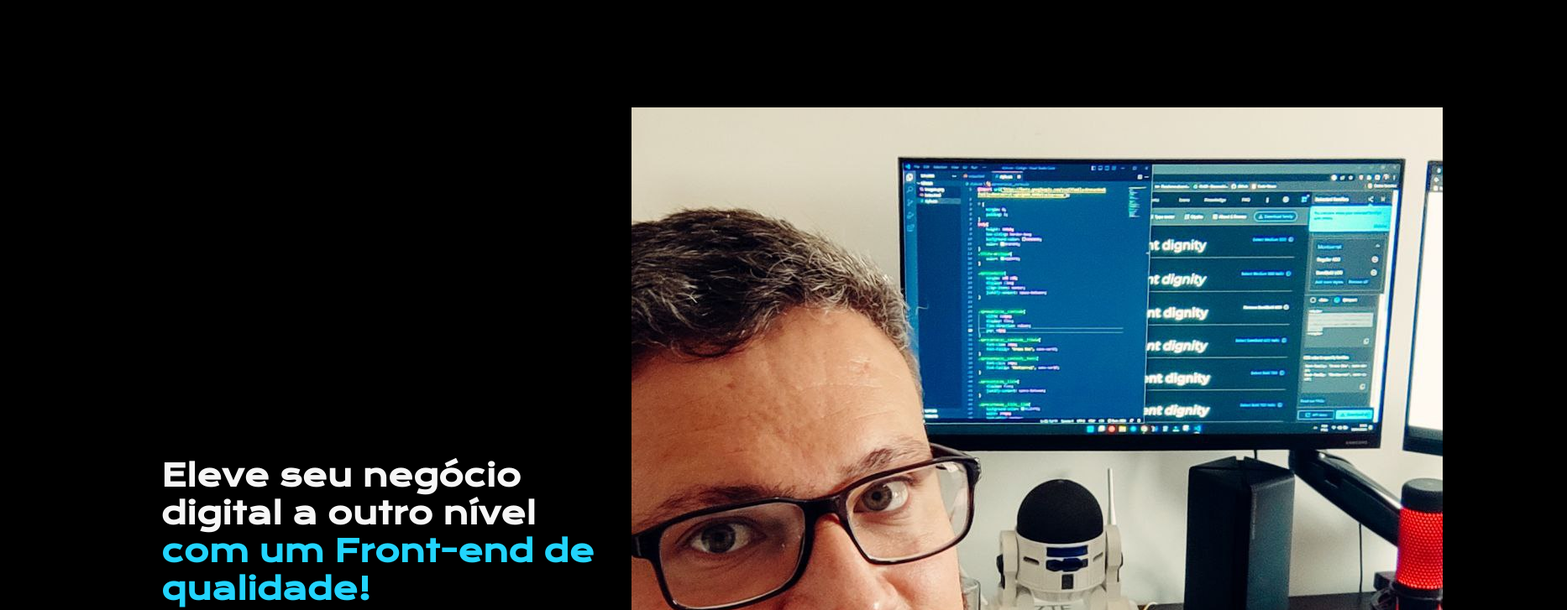
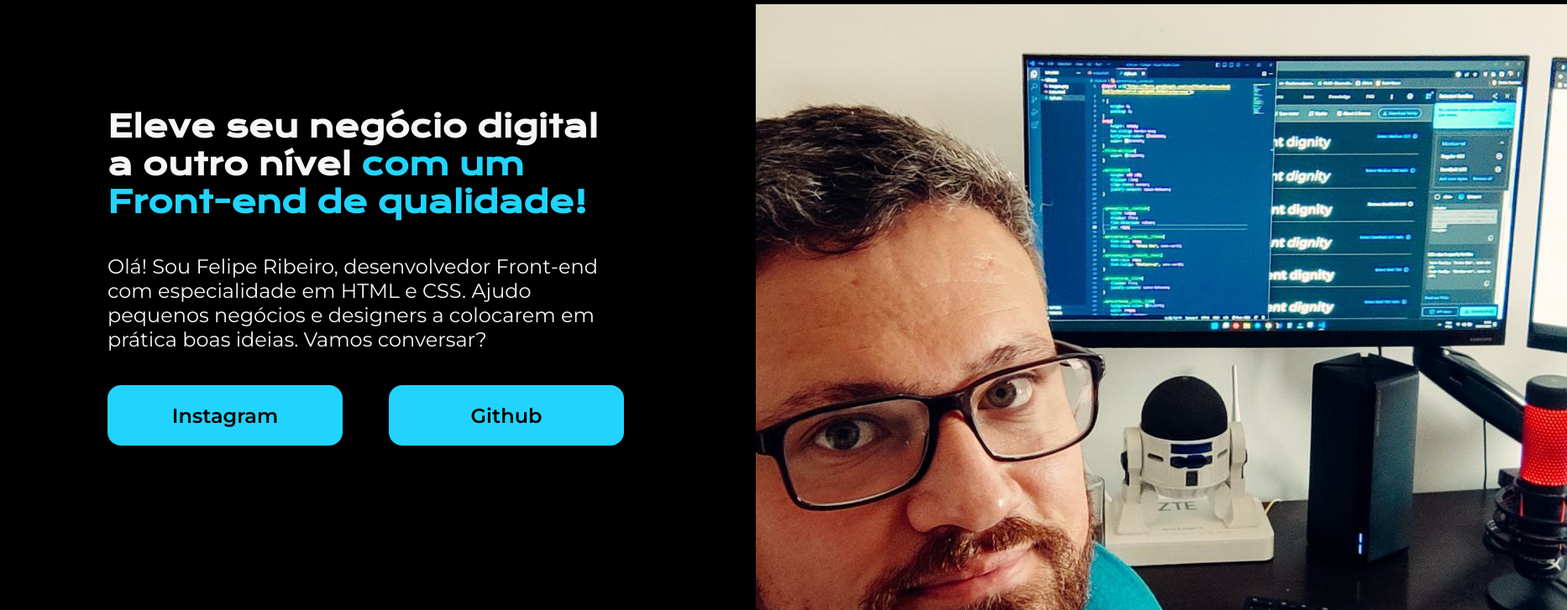
Before and after one commit to felipert2/Html_CSS, a plain HTML site: page index.html in a window 1280 px wide. Shown: the top 727 px of the page at 84% size, 1866 px wide, since content can reach past the window. Drawn offline with nearby package versions, Linux system fonts and the light colour scheme.

Commit message:
Alteração posiação da imagem

```diff
--- a/index.html
+++ b/index.html
@@ -24,8 +24,9 @@
             <a class="apresentacao__links__link" href="https://instagram.com/f3lipe.ribeiro">Instagram</a>
             <a class="apresentacao__links__link" href="https://github.com/felipert2">Github</a>
         </section>
-
+<div class="apresentacao__foto_felipe">
             <img src="./Imagem.jpg" alt="Foto do felipe ribeiro progrmanado">
+</div>
 </div>
 
     </main>
--- a/style.css
+++ b/style.css
@@ -15,7 +15,7 @@ body{
 }
 
 .apresentacao{
-    margin: 10% 15%;
+    margin: 10% 10%;
     display: flex;
     align-items: center;
     justify-content: space-between;
@@ -53,5 +53,12 @@ body{
     text-decoration: none;
     color:#000000;
     font-family: 'Montserrat', sans-serif;
+}
 
+.apresentacao__foto_felipe{
+    position: absolute;
+    width: 450px;
+height: 550px;
+left: 900px;
+top: 5px;
 }
```
